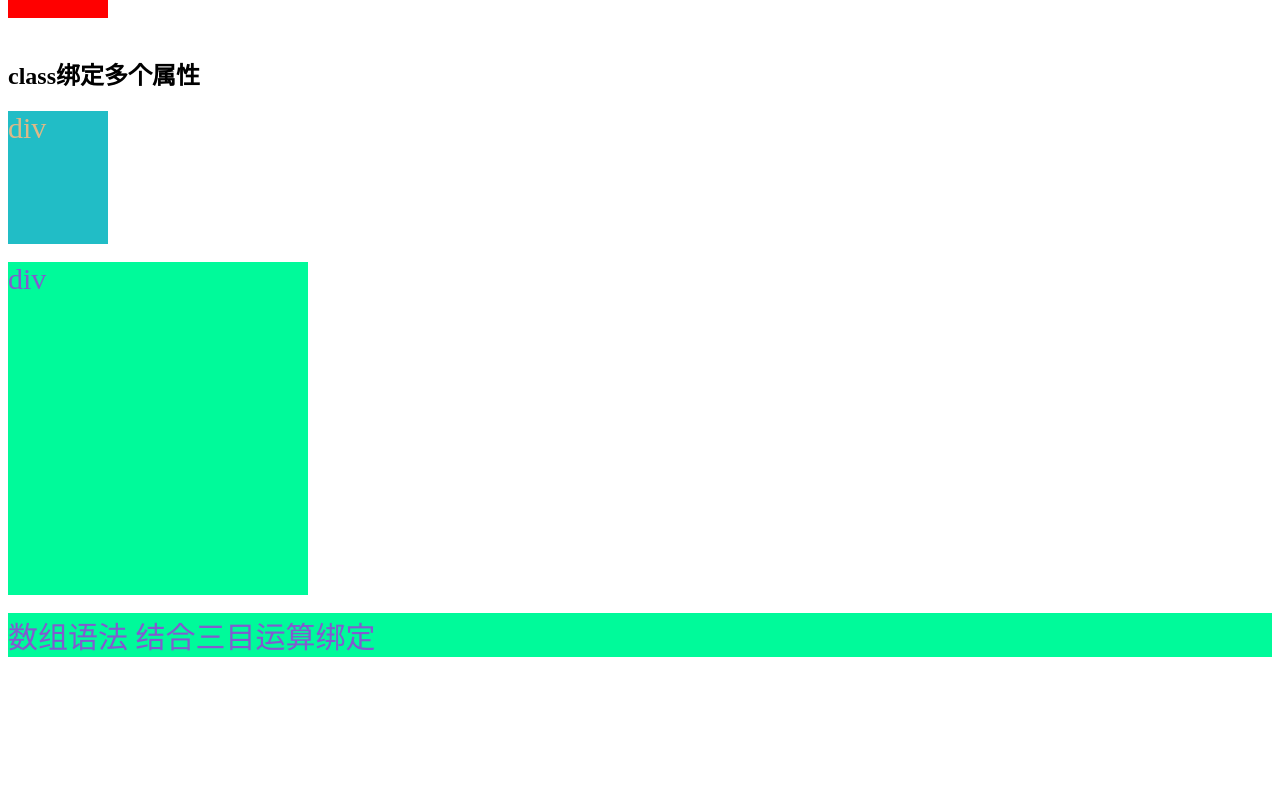
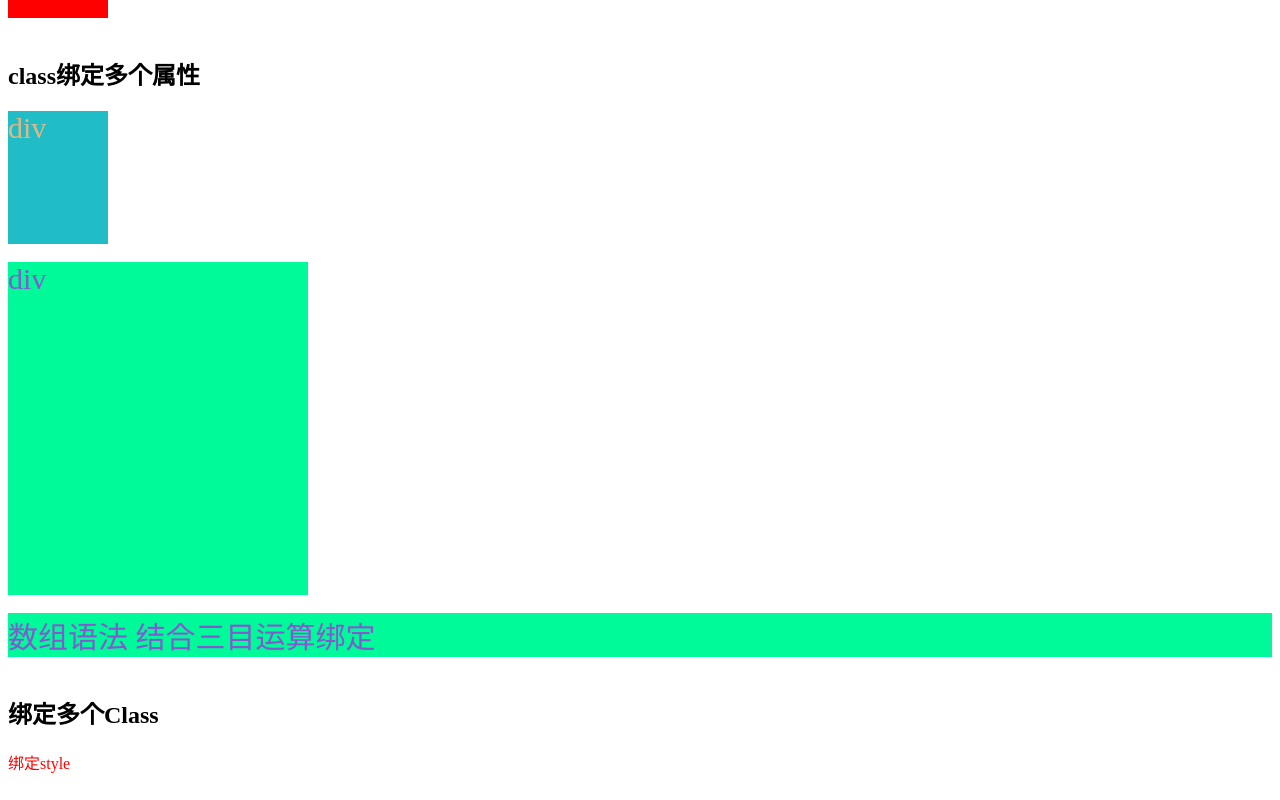
Before and after one commit to jaegeryan/vue3, a Vue app: page / in a window 1280 px wide. Shown: the part 448-1248 px from the top of the page. Before the commit the page ends 1113 px from the top, so only its background shows below. Built offline with nearby package versions, Linux system fonts and the light colour scheme.

Commit message:
三、v-bind: style绑定内联样式 2.1、第一种绑定方式

```diff
--- a/src/App.vue
+++ b/src/App.vue
@@ -23,6 +23,11 @@
     <div :class="[flag ? baseClass : errorClass]">  <!-- 1.5、数组语法结合三目运算 -->
       数组语法 结合三目运算绑定
     </div>
+    <br>
+    <h2>绑定多个Class</h2>
+    <div :style="'color:'+color">绑定style</div>
+    <br>
+
 
   </div>
 </template>
@@ -36,7 +41,10 @@ export default {
       isRed: false,         // 同上
       errorClass: "error",
       baseClass: "base",
-      flag: false            //在结合三目运算中如果isActive是false，那么就会选用errorClass
+      flag: false,            //在结合三目运算中如果isActive是false，那么就会选用errorClass
+      color: "red",
+
+
     };
   },
   methods: {
```
